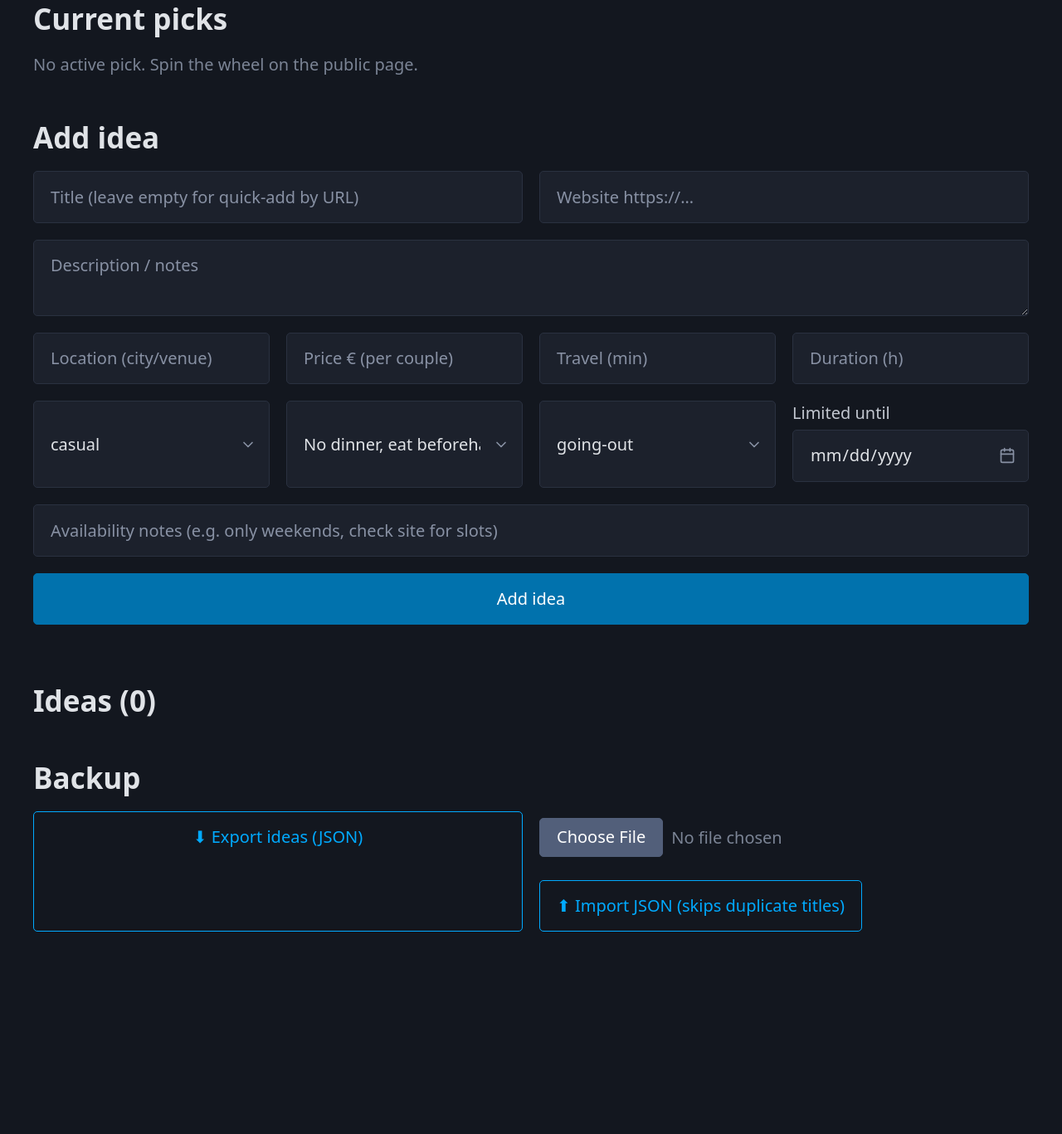
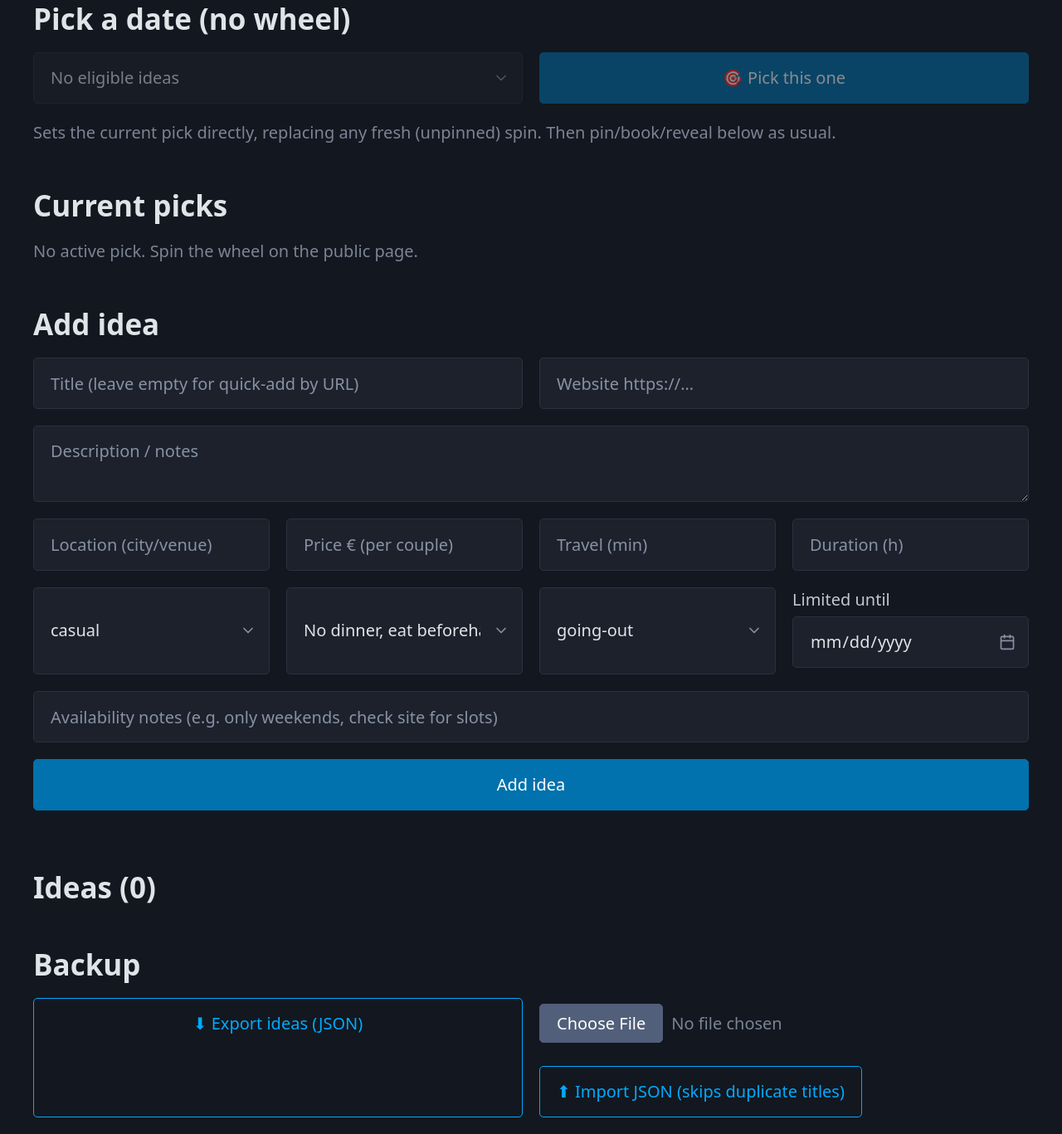
Before and after one commit to chaoskie/saturday-datenight, a Flask app: page /planner in a window 1280 px wide. Shown: the part 87-1454 px from the top of the page at 83% size. Before the commit the page ends 1210 px from the top, so only its background shows below. Run offline with Flask 3, Linux system fonts and the light colour scheme; the visitor is signed in with stand-in values (Sample User, id 1); data that the repository does not hold is empty.

Commit message:
Add manual planner pick, /healthz probe, and version endpoint
Planner can now set the current pick directly from a dropdown of eligible
ideas (POST /planner/pick), bypassing the wheel; shares the wheel's pick
bookkeeping via a new _record_pick helper.

Adds GET /healthz (SELECT 1 + APP_VERSION) plus a compose healthcheck so
homelab deployments have a readiness probe that doubles as a version marker.

```diff
--- a/app.py
+++ b/app.py
@@ -21,6 +21,8 @@ PASSCODE = os.environ.get("PLANNER_PASSCODE", "changeme")
 SECRET_KEY = os.environ.get("SECRET_KEY", "dev-secret-change-me")
 # Hours before the booked date at which the redacted pick auto-reveals (0 = only on the day itself)
 AUTO_REVEAL_HOURS = int(os.environ.get("AUTO_REVEAL_HOURS", "24"))
+# Deployed version, overridable at build/run time (e.g. a git short SHA) for deploy verification
+APP_VERSION = os.environ.get("APP_VERSION", "1.0.0")
 
 DRESS_CODES = ["casual", "smart casual", "fancy", "sporty", "swimwear", "outdoor/weatherproof"]
 
@@ -158,6 +160,17 @@ def redacted(idea):
 
 # ---------- public routes ----------
 
+@app.get("/healthz")
+def healthz():
+    """Liveness/readiness probe. Confirms the SQLite volume is reachable and
+    reports the running version so deploys can verify what is actually live."""
+    try:
+        get_db().execute("SELECT 1")
+    except sqlite3.Error as exc:
+        return jsonify({"status": "error", "version": APP_VERSION, "db": str(exc)}), 503
+    return jsonify({"status": "ok", "version": APP_VERSION})
+
+
 @app.route("/")
 def index():
     db = get_db()
@@ -188,11 +201,16 @@ def spin():
     weights = [idea_weight(i) for i in ideas]
     chosen_index = random.choices(range(len(ideas)), weights=weights, k=1)[0]
     idea = ideas[chosen_index]
-    db.execute("DELETE FROM picks WHERE pinned = 0 AND done = 0")  # replace unpinned previous spin
-    db.execute("INSERT INTO picks (idea_id) VALUES (?)", (idea["id"],))
-    db.execute("UPDATE ideas SET last_picked_at = datetime('now') WHERE id = ?", (idea["id"],))
+    _record_pick(db, idea["id"])
+    return jsonify({"segment": chosen_index, "count": len(ideas), "redacted": redacted(idea)})
+
+
+def _record_pick(db, idea_id):
+    """Replace any unpinned live spin with a new pick for idea_id."""
+    db.execute("DELETE FROM picks WHERE pinned = 0 AND done = 0")
+    db.execute("INSERT INTO picks (idea_id) VALUES (?)", (idea_id,))
+    db.execute("UPDATE ideas SET last_picked_at = datetime('now') WHERE id = ?", (idea_id,))
     db.commit()
-    return jsonify({"segment": chosen_index, "count": len(ideas), "redacted": redacted(idea)})
 
 
 # ---------- planner auth ----------
@@ -227,7 +245,7 @@ def planner():
     ).fetchall()
     today = date.today().isoformat()
     return render_template("planner.html", ideas=ideas, picks=picks, today=today,
-                           dress_codes=DRESS_CODES)
+                           dress_codes=DRESS_CODES, eligible=eligible_ideas(db))
 
 
 def idea_from_form(form):
@@ -304,6 +322,19 @@ def delete_idea(idea_id):
     db = get_db()
     db.execute("DELETE FROM ideas WHERE id = ?", (idea_id,))
     db.commit()
+    return redirect(url_for("planner"))
+
+
+@app.post("/planner/pick")
+@planner_required
+def manual_pick():
+    idea_id = request.form.get("idea_id", "").strip()
+    if not idea_id.isdigit():
+        return redirect(url_for("planner"))
+    db = get_db()
+    idea = db.execute("SELECT id FROM ideas WHERE id = ?", (int(idea_id),)).fetchone()
+    if idea:
+        _record_pick(db, idea["id"])
     return redirect(url_for("planner"))
 
 
--- a/templates/planner.html
+++ b/templates/planner.html
@@ -1,6 +1,24 @@
 {% extends "base.html" %}
 {% block title %}Planner{% endblock %}
 {% block content %}
+
+<h2>Pick a date (no wheel)</h2>
+<form method="post" action="{{ url_for('manual_pick') }}">
+  <div class="grid">
+    <select name="idea_id" required {% if not eligible %}disabled{% endif %}>
+      {% if eligible %}
+        <option value="" disabled selected>Choose an idea…</option>
+        {% for i in eligible %}
+          <option value="{{ i['id'] }}">{{ i['title'] }}{% if i['category'] %} · {{ i['category'] }}{% endif %}</option>
+        {% endfor %}
+      {% else %}
+        <option value="" disabled selected>No eligible ideas</option>
+      {% endif %}
+    </select>
+    <button type="submit" {% if not eligible %}disabled{% endif %}>🎯 Pick this one</button>
+  </div>
+  <p class="muted">Sets the current pick directly, replacing any fresh (unpinned) spin. Then pin/book/reveal below as usual.</p>
+</form>
 
 <h2>Current picks</h2>
 {% if picks %}
```
Also changed, not shown: docker-compose.yml (+7 -0 lines).
